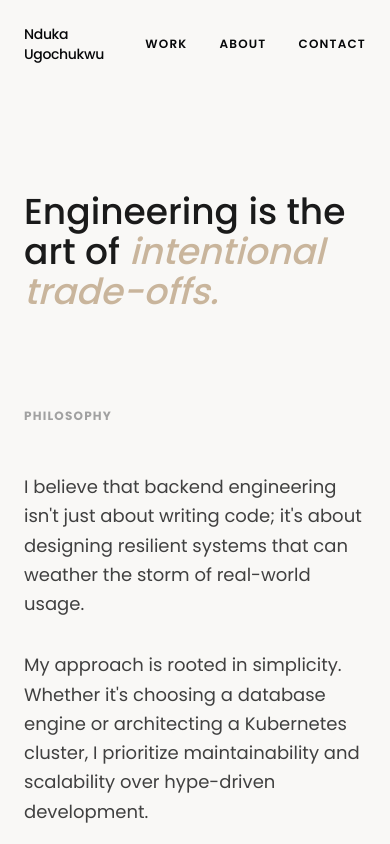
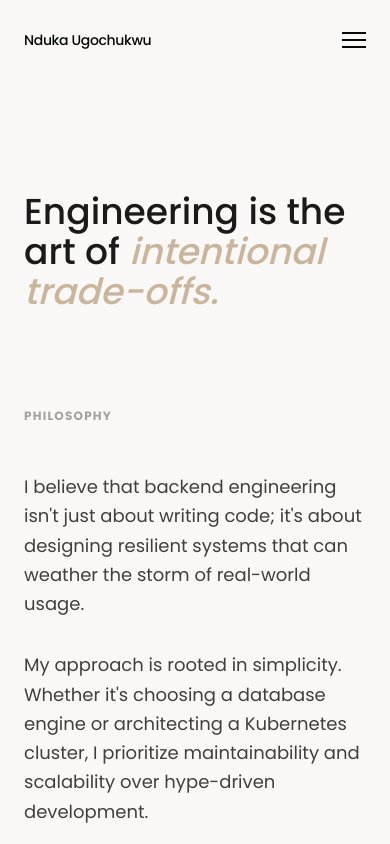
Before and after one commit to thatzerroguy/thatzerroguy-portfolio, a Next.js app: page /about in a window 390 px wide. Shown: the top 844 px of the page. Built offline with nearby package versions, Linux system fonts and the light colour scheme.

Commit message:
feat: Implement mobile navigation menu
Adds a responsive navigation menu with a hamburger icon for mobile
devices. The desktop menu remains visible for larger screens. Includes
animations for the hamburger icon and menu overlay.

```diff
--- a/components/Home.tsx
+++ b/components/Home.tsx
@@ -54,7 +54,7 @@ const Home: React.FC = () => {
         {/* Greeting and Bio reverted to left-aligned */}
         <div className="w-full flex flex-col items-start text-left">
           <h1 className="text-4xl md:text-6xl font-medium leading-tight max-w-2xl mb-6 flex flex-wrap items-center gap-x-2 md:gap-x-2">
-            <span className="inline-block min-w-[140px]">
+            <span className="inline-block min-w-[100px] md:min-w-[140px]">
               <AnimatePresence mode="wait">
                 <motion.span
                   key={GREETINGS[greetingIndex]}
--- a/components/Layout.tsx
+++ b/components/Layout.tsx
@@ -8,19 +8,62 @@ import { usePathname } from 'next/navigation';
 const Layout: React.FC<{ children: React.ReactNode }> = ({ children }) => {
   const pathname = usePathname();
   const isHome = pathname === '/';
+  const [isMobileMenuOpen, setIsMobileMenuOpen] = React.useState(false);
 
   return (
     <div className="min-h-screen flex flex-col font-sans">
-      <nav className="fixed top-0 left-0 right-0 z-40 px-6 py-6 flex justify-between items-center mix-blend-difference text-white">
-        <Link href="/" className="text-sm font-medium tracking-tight">
-          Nduka Ugochukwu
+      <nav className="fixed top-0 left-0 right-0 z-50 px-6 py-6 flex justify-between items-center mix-blend-difference text-white">
+        <Link href="/" className="text-sm font-medium tracking-tight relative z-50">
+          Nduka  Ugochukwu
         </Link>
-        <div className="flex gap-8">
+
+        {/* Desktop Menu */}
+        <div className="hidden md:flex gap-8">
           <Link href="/" className="text-xs uppercase tracking-widest font-semibold hover:opacity-70 transition-opacity">Work</Link>
           <Link href="/about" className="text-xs uppercase tracking-widest font-semibold hover:opacity-70 transition-opacity">About</Link>
           <a href="https://linkedin.com/thatzerroguy" target="_blank" className="text-xs uppercase tracking-widest font-semibold hover:opacity-70 transition-opacity">Contact</a>
         </div>
+
+        {/* Mobile Menu Button */}
+        <button
+          className="md:hidden relative z-50 p-2 -mr-2 text-white"
+          onClick={() => setIsMobileMenuOpen(!isMobileMenuOpen)}
+        >
+          <div className="w-6 h-4 flex flex-col justify-between">
+            <span className={`w-full h-0.5 bg-current transition-transform duration-300 ${isMobileMenuOpen ? 'rotate-45 translate-y-1.5' : ''}`} />
+            <span className={`w-full h-0.5 bg-current transition-opacity duration-300 ${isMobileMenuOpen ? 'opacity-0' : ''}`} />
+            <span className={`w-full h-0.5 bg-current transition-transform duration-300 ${isMobileMenuOpen ? '-rotate-45 -translate-y-2' : ''}`} />
+          </div>
+        </button>
+
       </nav>
+
+      {/* Mobile Menu Overlay */}
+      <div className={`fixed inset-0 bg-brand-bg text-brand-text flex items-center justify-center transition-all duration-300 z-40 ${isMobileMenuOpen ? 'opacity-100 visible' : 'opacity-0 invisible pointer-events-none'}`}>
+        <div className="flex flex-col gap-8 text-center">
+          <Link
+            href="/"
+            onClick={() => setIsMobileMenuOpen(false)}
+            className="text-2xl uppercase tracking-widest font-bold hover:text-brand-accent transition-colors"
+          >
+            Work
+          </Link>
+          <Link
+            href="/about"
+            onClick={() => setIsMobileMenuOpen(false)}
+            className="text-2xl uppercase tracking-widest font-bold hover:text-brand-accent transition-colors"
+          >
+            About
+          </Link>
+          <a
+            href="https://linkedin.com/thatzerroguy"
+            target="_blank"
+            className="text-2xl uppercase tracking-widest font-bold hover:text-brand-accent transition-colors"
+          >
+            Contact
+          </a>
+        </div>
+      </div>
 
       <main className="flex-grow pt-24">
         {children}
```
Also changed, not shown: app/icon.jpeg (added).
